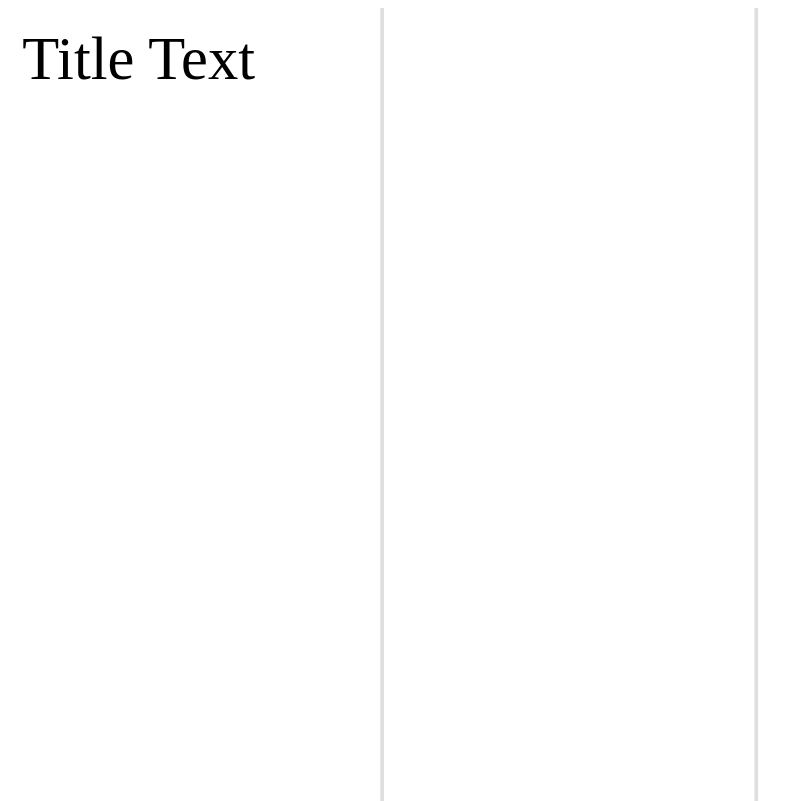
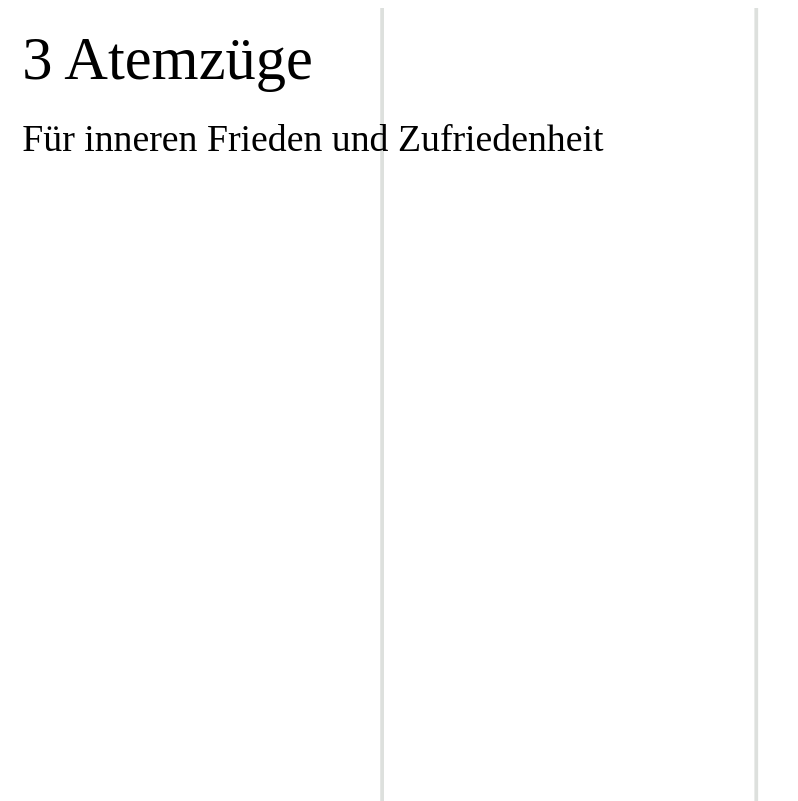
Before and after one commit to buddha-dharma/meditation-leaflet, a plain HTML site: page index.html in a window 1280 px wide. Shown: the top 801 px of the page, without its empty margins (0-798 px from the left). Drawn offline with Linux system fonts and the light colour scheme.

Commit message:
Add headline

```diff
--- a/index.html
+++ b/index.html
@@ -9,7 +9,8 @@
    id="svg1">
    <line x1="33.33%" y1="0" x2="33.33%" y2="100%" style="stroke: #dde0dd;"></line>
    <line x1="66.66%" y1="0" x2="66.66%" y2="100%" style="stroke: #dde0dd;"></line>
-   <text x="1mm" y="5mm">Title Text</text>
+   <text x="1mm" y="5mm">3 Atemzüge</text>
+   <text style="font-size:10px" x="1mm" y="10mm">Für inneren Frieden und Zufriedenheit</text>
 </svg>
 
 <svg
```
